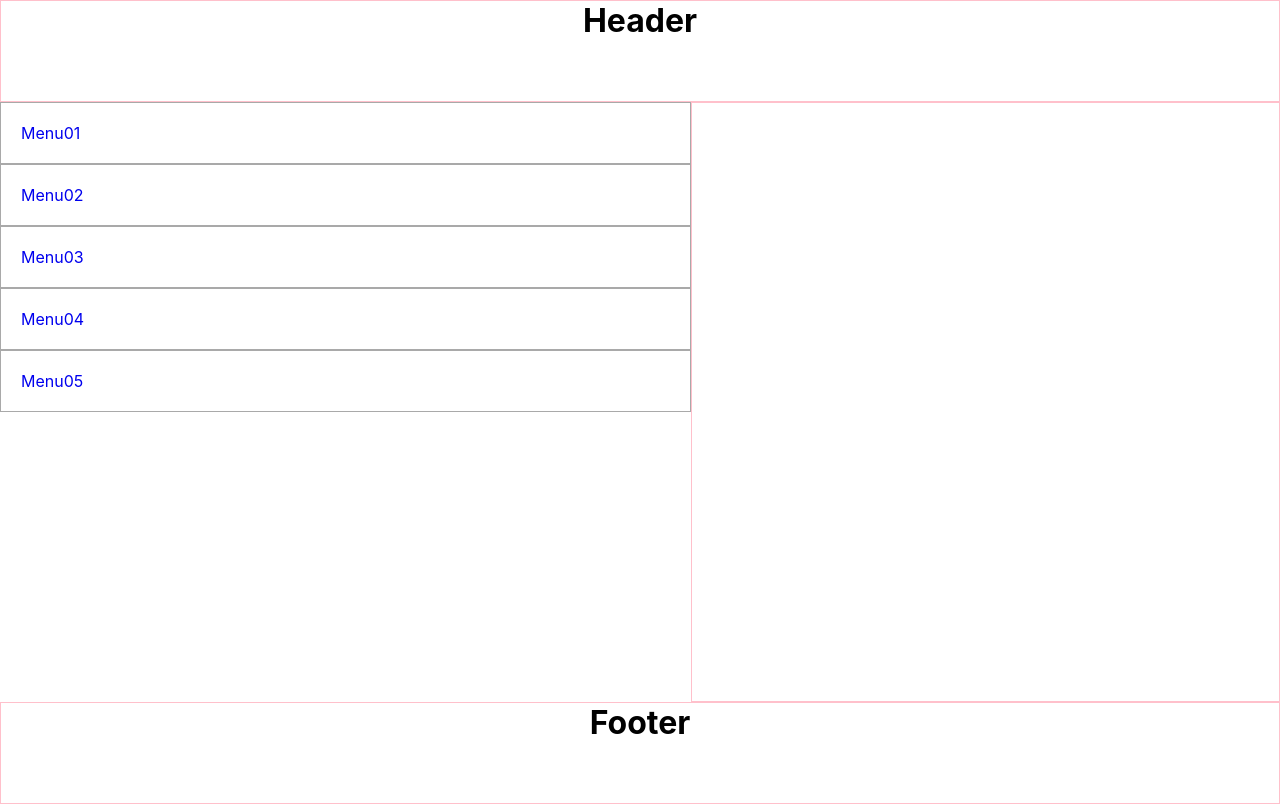
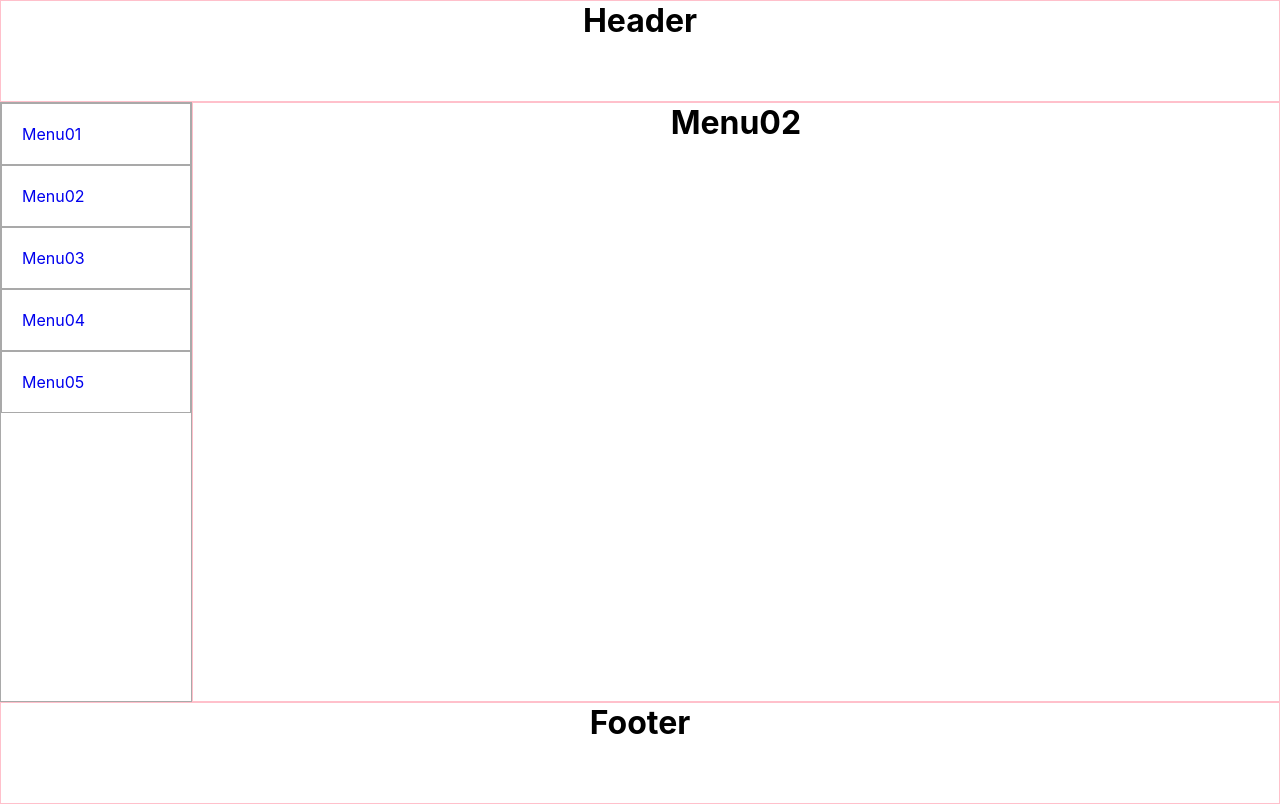
Before and after one commit to bigveloper/practice_layout, a React (Create React App) app: page /menu02 in a window 1280 px wide. Built offline with nearby package versions, Linux system fonts and the light colour scheme.

Commit message:
done practice_layout

```diff
--- a/src/layout/Contents.jsx
+++ b/src/layout/Contents.jsx
@@ -7,12 +7,12 @@ import Router from '../router/Router';
 function Contents() {
     const style = {
         display: 'flex',
+        alignItem: 'center',
         justifyContent: 'center',
 
         width: '85%',
-        height: 'calc(100vh - 200px)',
+        height: 'calc(100vh-200px)',
         border: '1px solid pink',
-        boxSizing: 'border-box',
     };
     return (
         <div style={style}>
--- a/src/layout/Sidebar.jsx
+++ b/src/layout/Sidebar.jsx
@@ -3,18 +3,21 @@ import { Link } from 'react-router-dom';
 /**
  * @description Sidebar
  */
-
 function Sidebar() {
+    // css
     const style = {
         display: 'flex',
         justifyContent: 'center',
 
         width: '15%',
-        height: 'calc(100vh-200px)',
-        border: '1px solid pink',
+        height: 'calc(100vh - 200px)',
+        border: '1px solid darkgray',
         boxSizing: 'border-box',
     };
+
+    // view
     return (
+        <div style={style}>
             <ul>
                 <li>
                     <Link to="/menu01">Menu01</Link>
@@ -32,6 +35,7 @@ function Sidebar() {
                     <Link to="/menu05">Menu05</Link>
                 </li>
             </ul>
+        </div>
     );
 }
 
--- a/src/pages/Menu01.jsx
+++ b/src/pages/Menu01.jsx
@@ -3,7 +3,7 @@
  */
 
 function Menu01() {
-    return;
+    return <h1>Menu01</h1>;
 }
 
 export default Menu01;
--- a/src/pages/Menu02.jsx
+++ b/src/pages/Menu02.jsx
@@ -3,7 +3,7 @@
  */
 
 function Menu02() {
-    return;
+    return <h1>Menu02</h1>;
 }
 
 export default Menu02;
--- a/src/pages/Menu03.jsx
+++ b/src/pages/Menu03.jsx
@@ -3,7 +3,7 @@
  */
 
 function Menu03() {
-    return;
+    return <h1>Menu03</h1>;
 }
 
 export default Menu03;
--- a/src/pages/Menu04.jsx
+++ b/src/pages/Menu04.jsx
@@ -3,7 +3,7 @@
  */
 
 function Menu04() {
-    return;
+    return <h1>Menu04</h1>;
 }
 
 export default Menu04;
--- a/src/pages/Menu05.jsx
+++ b/src/pages/Menu05.jsx
@@ -3,7 +3,7 @@
  */
 
 function Menu05() {
-    return;
+    return <h1>Menu05</h1>;
 }
 
 export default Menu05;
--- a/src/router/Router.jsx
+++ b/src/router/Router.jsx
@@ -12,11 +12,11 @@ import Menu05 from '../pages/Menu05';
 function Router() {
     return (
         <Switch>
-            <Route path="menu01" component={Menu01} />
-            <Route path="menu02" component={Menu02} />
-            <Route path="menu03" component={Menu03} />
-            <Route path="menu04" component={Menu04} />
-            <Route path="menu05" component={Menu05} />
+            <Route path="/menu01" component={Menu01} />
+            <Route path="/menu02" component={Menu02} />
+            <Route path="/menu03" component={Menu03} />
+            <Route path="/menu04" component={Menu04} />
+            <Route path="/menu05" component={Menu05} />
         </Switch>
     );
 }
```
Lines whose indentation alone changed are shown as unchanged.
